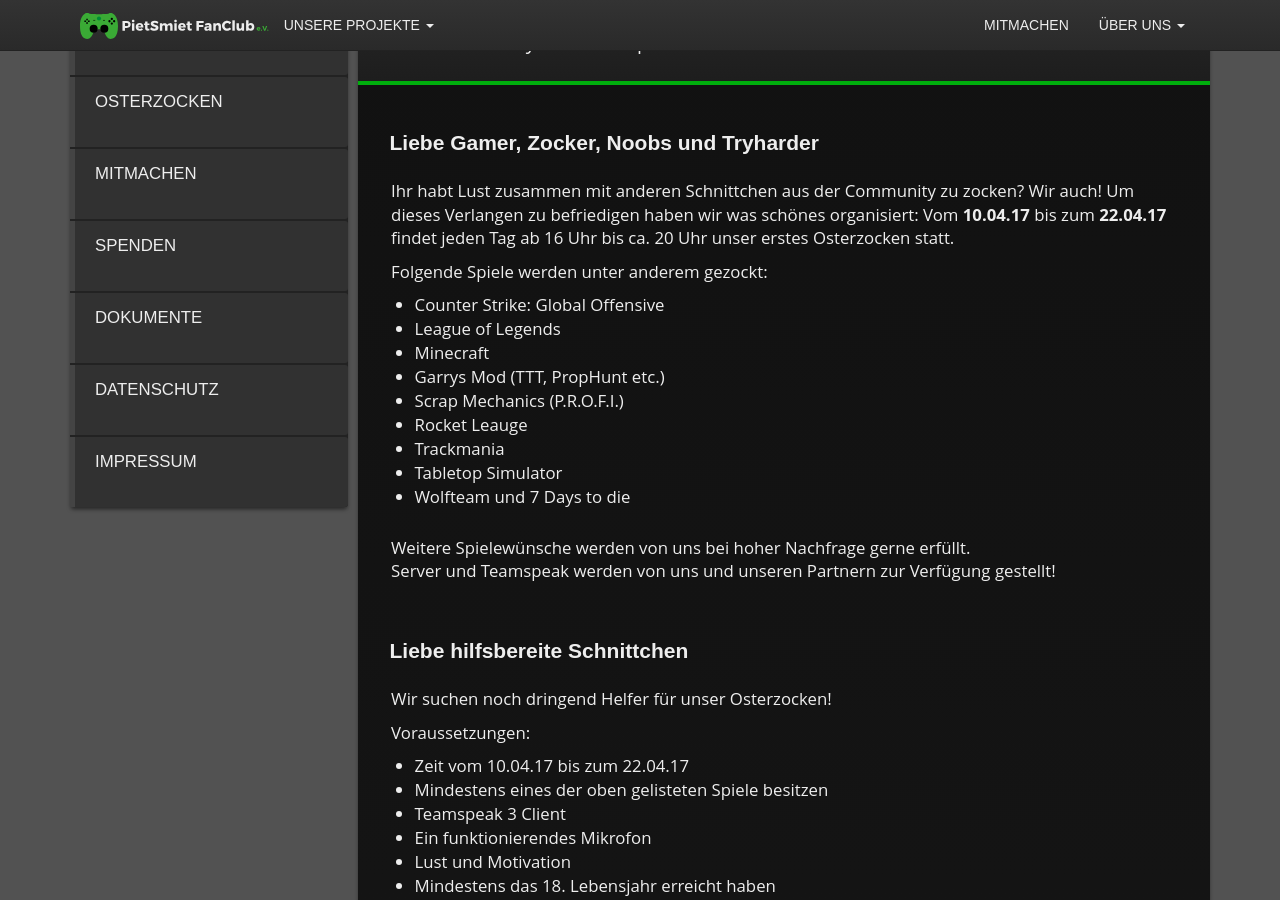
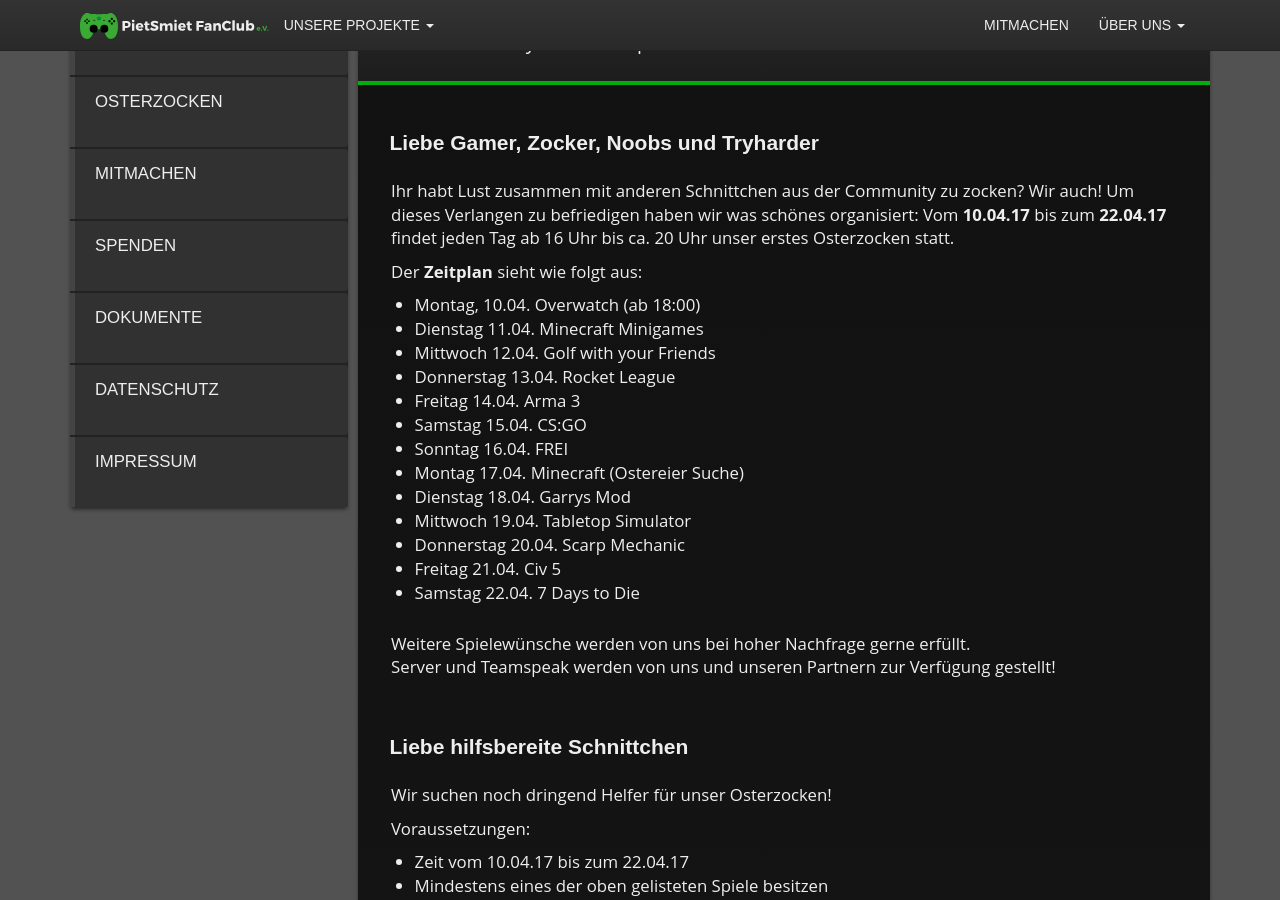
Before and after one commit to PSFanClub/Homepage, a Jekyll site: the page built from _pages/3_Zocken.md, in a window 1280 px wide and 900 px high, scrolled down 271 px. Built offline with Jekyll 4.4.1, drawn with Linux system fonts in a browser that asks for light colours; nearby versions of some CDN libraries; some web fonts are replaced.

Commit message:
Update 3_Zocken.md
Added a list of games

```diff
--- a/_pages/3_Zocken.md
+++ b/_pages/3_Zocken.md
@@ -10,17 +10,21 @@ Ihr habt Lust zusammen mit anderen Schnittchen aus der Community zu zocken? Wir
 Um dieses Verlangen zu befriedigen haben wir was schönes organisiert:
 Vom **10.04.17** bis zum **22.04.17** findet jeden Tag ab 16 Uhr bis ca. 20 Uhr unser erstes Osterzocken statt.
 
-Folgende Spiele werden unter anderem gezockt:
+Der **Zeitplan** sieht wie folgt aus:
 
-- Counter Strike: Global Offensive
-- League of Legends
-- Minecraft
-- Garrys Mod (TTT, PropHunt etc.)
-- Scrap Mechanics (P.R.O.F.I.)
-- Rocket Leauge
-- Trackmania
-- Tabletop Simulator
-- Wolfteam und 7 Days to die
+- Montag, 10.04. Overwatch (ab 18:00)
+- Dienstag 11.04. Minecraft Minigames
+- Mittwoch 12.04. Golf with your Friends
+- Donnerstag 13.04. Rocket League
+- Freitag 14.04. Arma 3
+- Samstag 15.04. CS:GO
+- Sonntag 16.04. FREI
+- Montag 17.04. Minecraft (Ostereier Suche)
+- Dienstag 18.04. Garrys Mod
+- Mittwoch 19.04. Tabletop Simulator
+- Donnerstag 20.04. Scarp Mechanic
+- Freitag 21.04. Civ 5
+- Samstag 22.04. 7 Days to Die
 
 Weitere Spielewünsche werden von uns bei hoher Nachfrage gerne erfüllt.<br>
 Server und Teamspeak werden von uns und unseren Partnern zur Verfügung gestellt!
```
